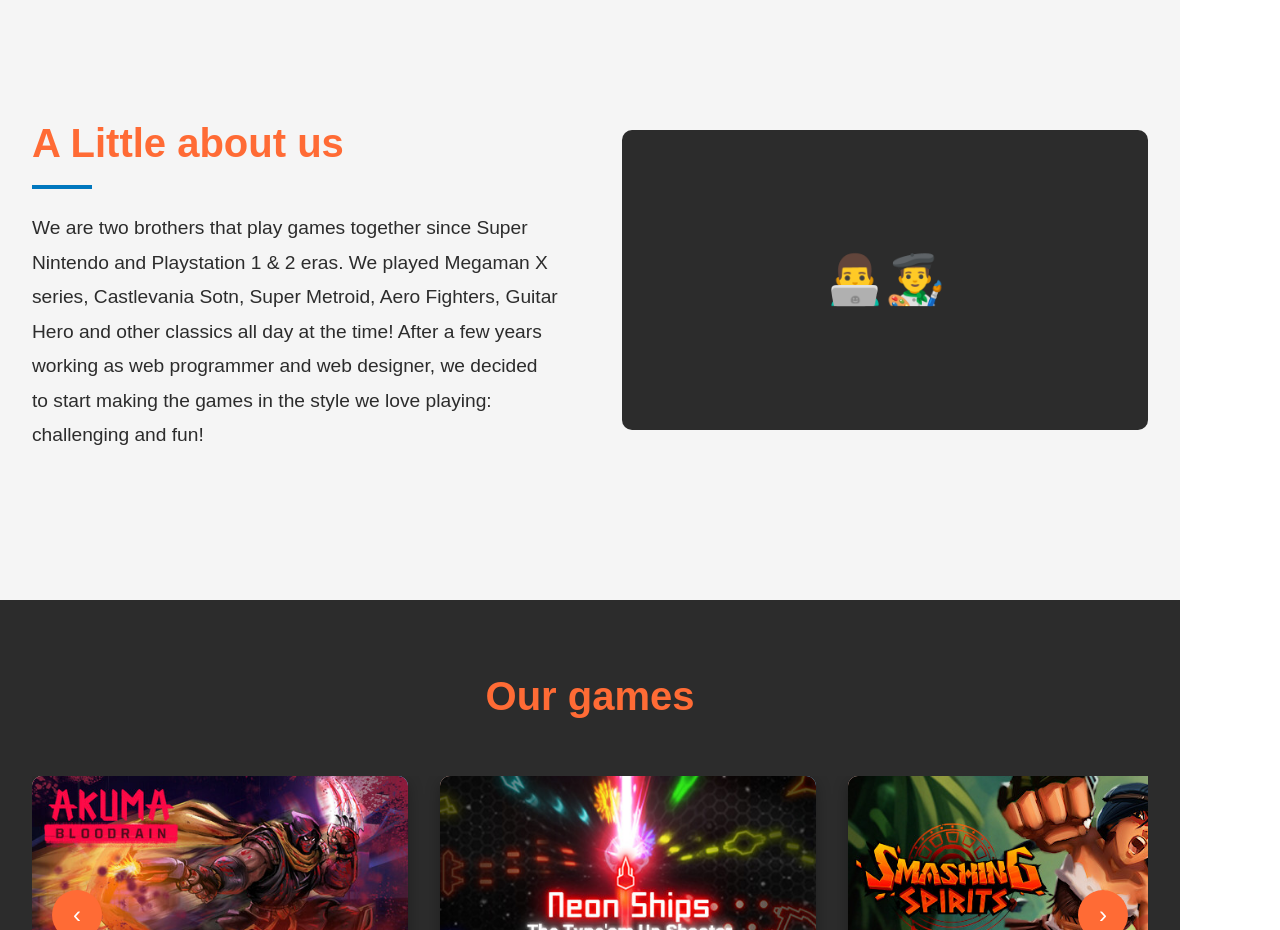
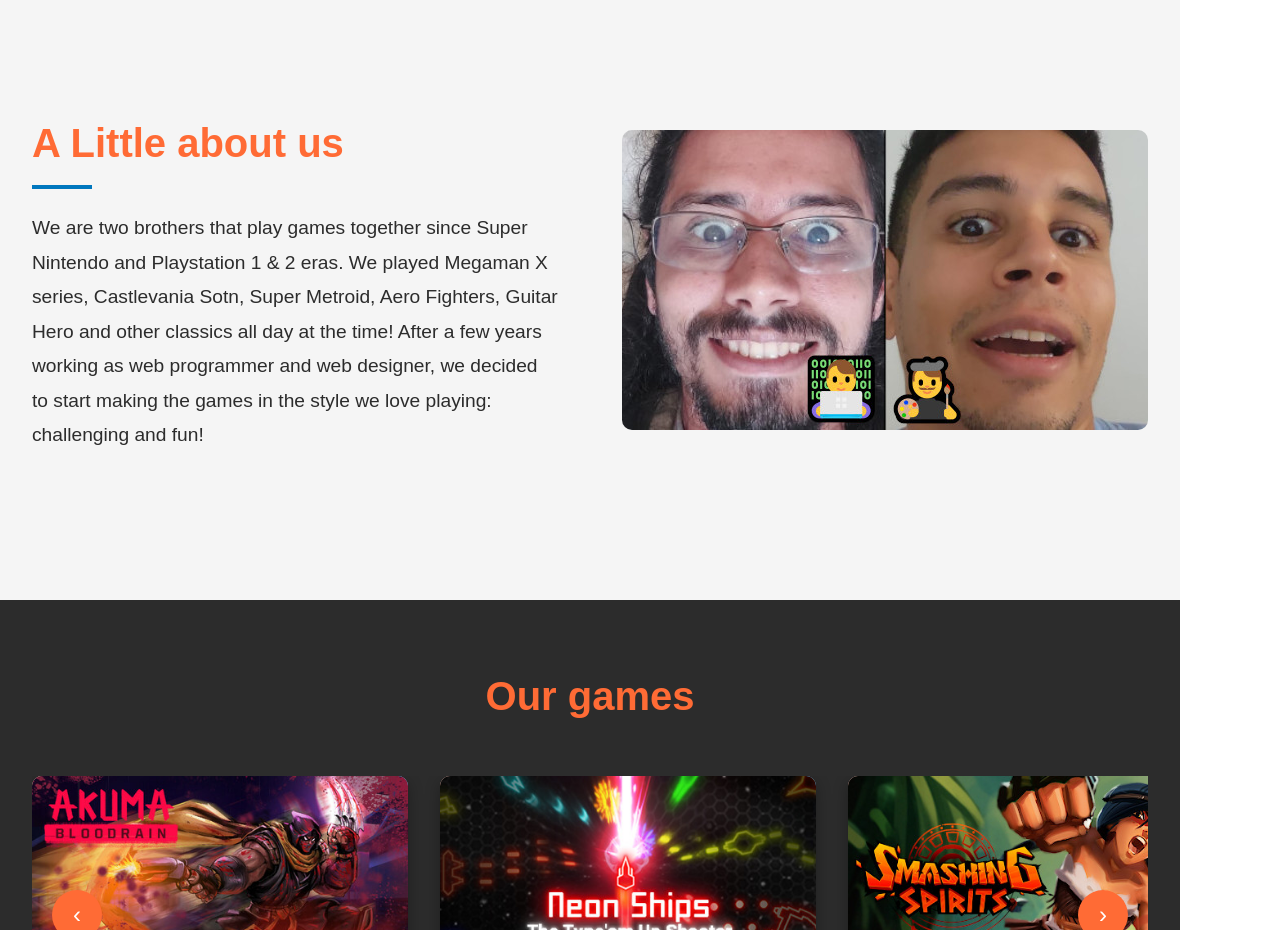
Before and after one commit to Sensen-Games/sensen-games.github.io, a plain HTML site: page index.html in a window 1280 px wide. Shown: the part 840-1770 px from the top of the page. Drawn offline with Linux system fonts and the light colour scheme.

Commit message:
Adding brothers photo

```diff
--- a/index.html
+++ b/index.html
@@ -324,9 +324,7 @@
         }
 
         .pixel-bros {
-            font-size: 3rem;
-            color: var(--primary-orange);
-            animation: bounce 2s infinite;
+            object-fit: cover;
         }
 
         @keyframes bounce {
@@ -519,6 +517,13 @@
         }
 
         /* Responsive */
+        @media (max-width: 950px) {
+            .about-content {
+                grid-template-columns: 1fr;
+                gap: 2rem;
+            }
+        }
+
         @media (max-width: 768px) {
 
             .header {
@@ -566,11 +571,6 @@
 
             .hero-title {
                 font-size: 2rem;
-            }
-
-            .about-content {
-                grid-template-columns: 1fr;
-                gap: 2rem;
             }
 
             .contact-links {
@@ -680,7 +680,7 @@
 
                 </div>
                 <div class="pixel-art">
-                    <div class="pixel-bros">👨‍💻👨‍🎨</div>
+                    <img class="pixel-bros" src="./img/brothers.jpg" alt="Brothers">
                 </div>
             </div>
         </div>
```
Also changed, not shown: img/brothers.jpg (added), 1 other file.
